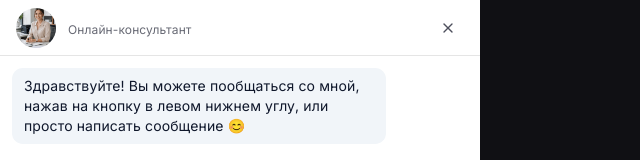
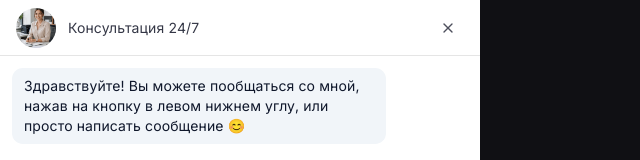
Before and after one commit to Mustafa00764/crm-admin, a Next.js app: page /widget/chat in a window 1280 px wide. Shown: the top 160 px of the page, without its empty margins (0-640 px from the left). Built offline with nearby package versions, Linux system fonts and the light colour scheme.

Commit message:
edit chat

```diff
--- a/features/public-chat/ui/public-chat-widget.tsx
+++ b/features/public-chat/ui/public-chat-widget.tsx
@@ -219,10 +219,9 @@ export function PublicChatWidget({
           </div>
 
           <div className="flex flex-col gap-1">
-            <div className="text-[14px] leading-4 opacity-100 font-semibold"></div>
-
-            <div className="text-xs opacity-60 leading-3">
-              Онлайн-консультант
+            {/* <div className="text-[14px] leading-4 opacity-100 font-semibold"></div> */}
+            <div className="text-[14px] opacity-80 leading-3">
+              Консультация 24/7
             </div>
           </div>
         </div>
--- a/public/widget-loader.js
+++ b/public/widget-loader.js
@@ -542,11 +542,22 @@
         display: block;
       "
     />
+    <svg xmlns="http://www.w3.org/2000/svg" width="${buttonSize / 1.5}" height="${buttonSize / 1.5}" viewBox="0 0 24 24" fill="none" stroke="white" stroke-width="2" stroke-linecap="round" stroke-linejoin="round" class="lucide lucide-mic-icon lucide-mic"><path d="M12 19v3"/><path d="M19 10v2a7 7 0 0 1-14 0v-2"/><rect x="9" y="2" width="6" height="13" rx="3"/></svg>
   **/
   button.innerHTML = `
     <!-- Фото / иконка ассистента -->
-    <svg xmlns="http://www.w3.org/2000/svg" width="${buttonSize / 1.5}" height="${buttonSize / 1.5}" viewBox="0 0 24 24" fill="none" stroke="white" stroke-width="2" stroke-linecap="round" stroke-linejoin="round" class="lucide lucide-mic-icon lucide-mic"><path d="M12 19v3"/><path d="M19 10v2a7 7 0 0 1-14 0v-2"/><rect x="9" y="2" width="6" height="13" rx="3"/></svg>
-
+    <img
+      src="${crmUrl}/images/assistant-2.png"
+      alt="assistant"
+      style="
+        width: ${buttonSize}px;
+        height: ${buttonSize}px;
+        border-radius: 999px;
+        object-fit: cover;
+        object-position: top;
+        display: block;
+      "
+    />
     <!-- Пульсация вокруг зеленой точки -->
     <span
       style="
```
